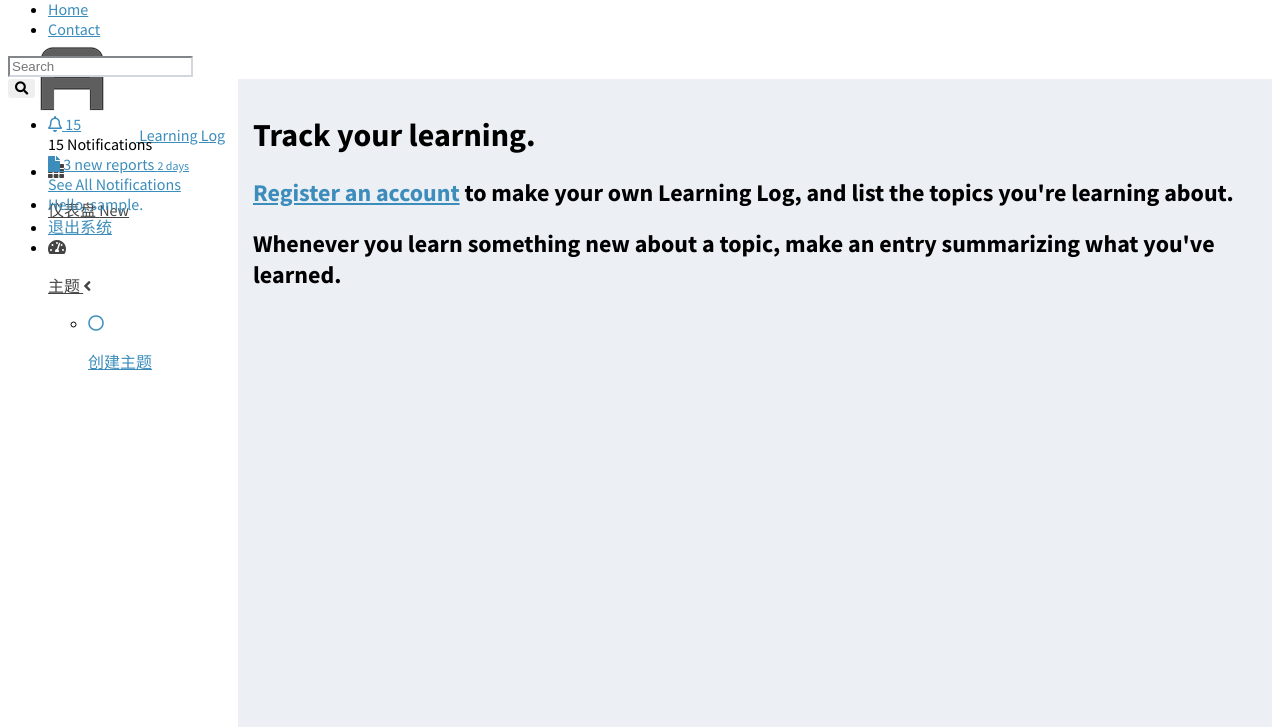
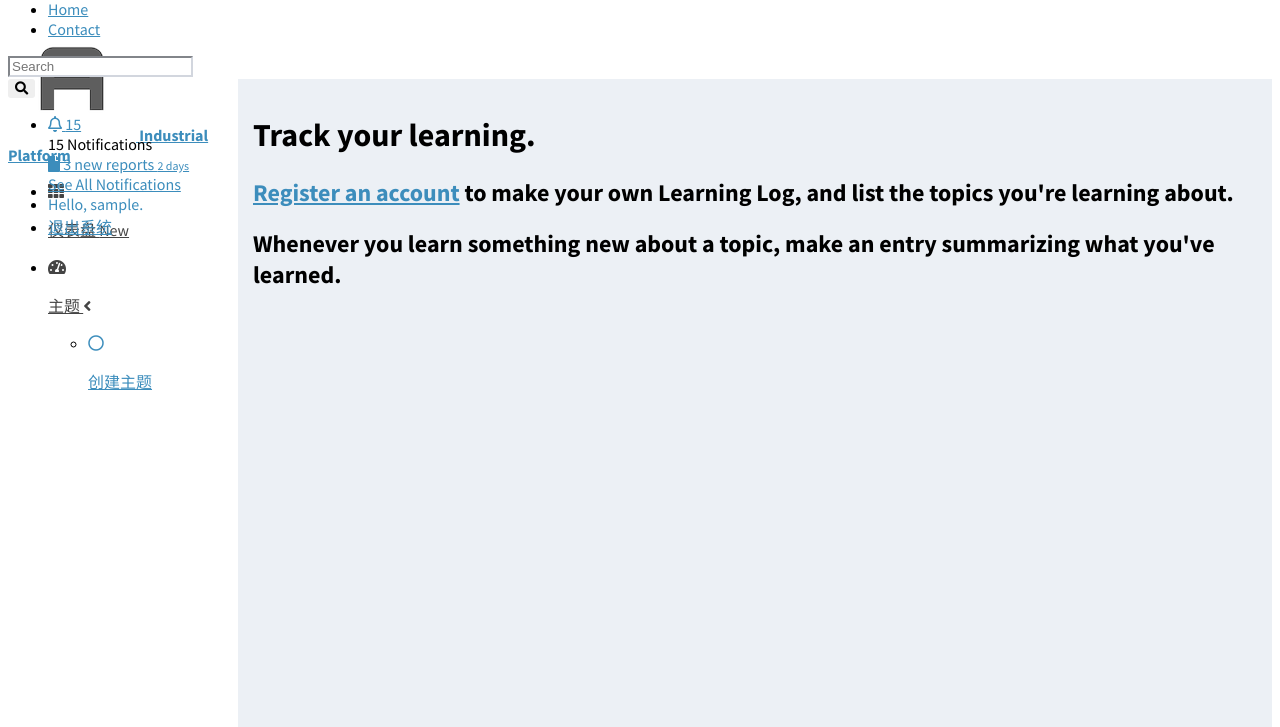
Before and after one commit to wht-dd/gongyedata, a Django app: page / in a window 1280 px wide. Shown: the part 45-772 px from the top of the page. Run offline with Django 3.2, Linux system fonts and the light colour scheme; the visitor is signed in with stand-in values (Sample User, id 1); some libraries are stand-ins or nearby versions.

Commit message:
修改界面Html

```diff
--- a/Industrial_Logs/templates/Industrial_Logs/base.html
+++ b/Industrial_Logs/templates/Industrial_Logs/base.html
@@ -4,7 +4,7 @@
   <meta charset="utf-8">
   <meta name="viewport" content="width=device-width, initial-scale=1">
   <meta http-equiv="x-ua-compatible" content="ie=edge">
-  <title>Learning | Log</title>
+  <title>洛阳工业大数据分析平台</title>
   <!-- Font Awesome Icons -->
   <link rel="stylesheet" href="{{STATIC_URL}}plugins/fontawesome-free/css/all.min.css">
   <!-- Theme style -->
@@ -76,7 +76,7 @@
       <a href="/" class="brand-link">
         <img src="{{STATIC_URL}}dist/img/AdminLTELogo.png" alt="AdminLTE Logo"
           class="brand-image img-circle elevation-3" style="opacity: .8">
-        <span class="brand-text font-weight-light">Learning Log</span>
+        <span class="brand-text font-weight-light"><strong>Industrial Platform</strong></span>
       </a>
       <!-- Sidebar -->
       <div class="sidebar">
```
